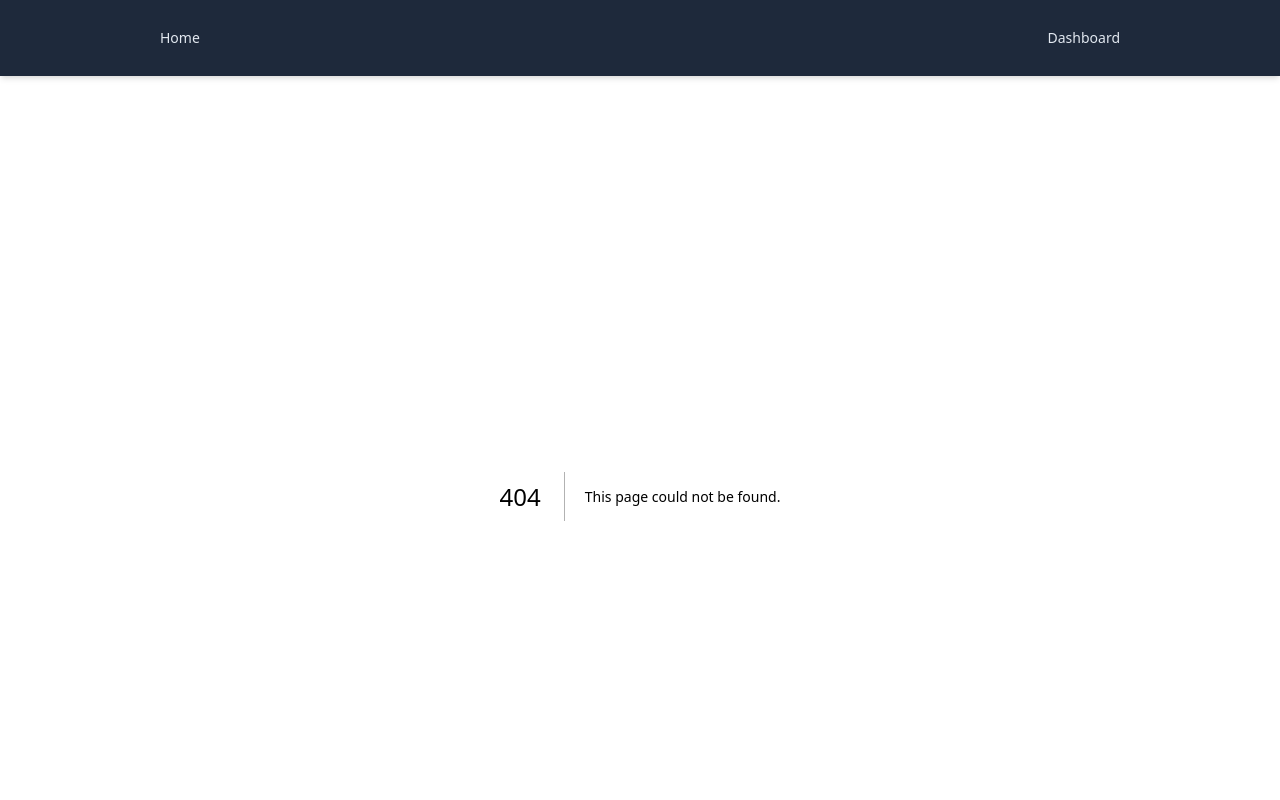
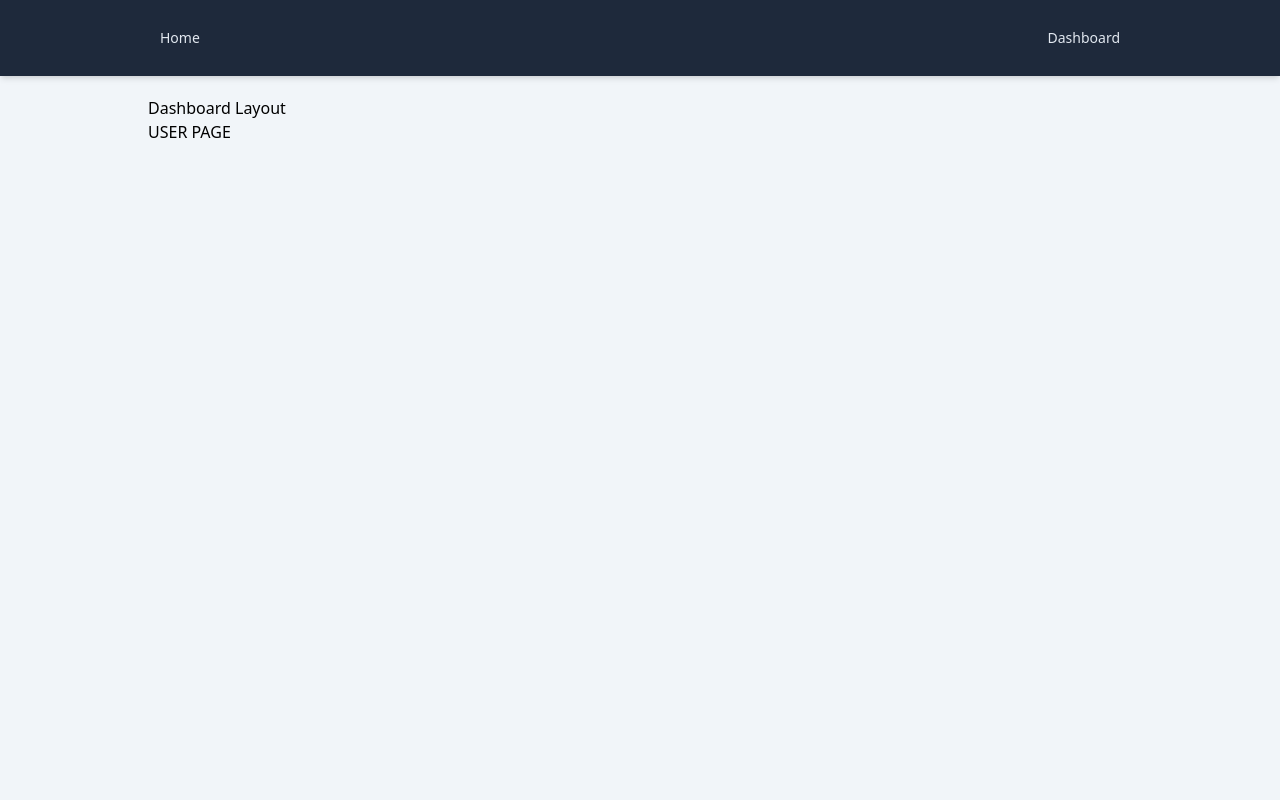
Before and after one commit to KelvinMutuku/next_blog, a Next.js app: page /dashboard/user in a window 1280 px wide. Before the commit this address had no page. Shown: the top 800 px of the page. Built offline with nearby package versions, Linux system fonts and the light colour scheme.

Commit message:
Updated layout.jsx and created a user folder

```diff
--- /dev/null
+++ b/src/app/dashboard/layout.jsx
@@ -0,0 +1,8 @@
+export default function DashboardLayout({children}) {
+    return (
+        <div>
+            <h1>Dashboard Layout</h1>
+            <div>{children}</div>
+        </div>
+    )
+}
--- /dev/null
+++ b/src/app/dashboard/user/page.jsx
@@ -0,0 +1,3 @@
+export default function UserPage() {
+    return <h1>USER PAGE</h1>;
+}
```
